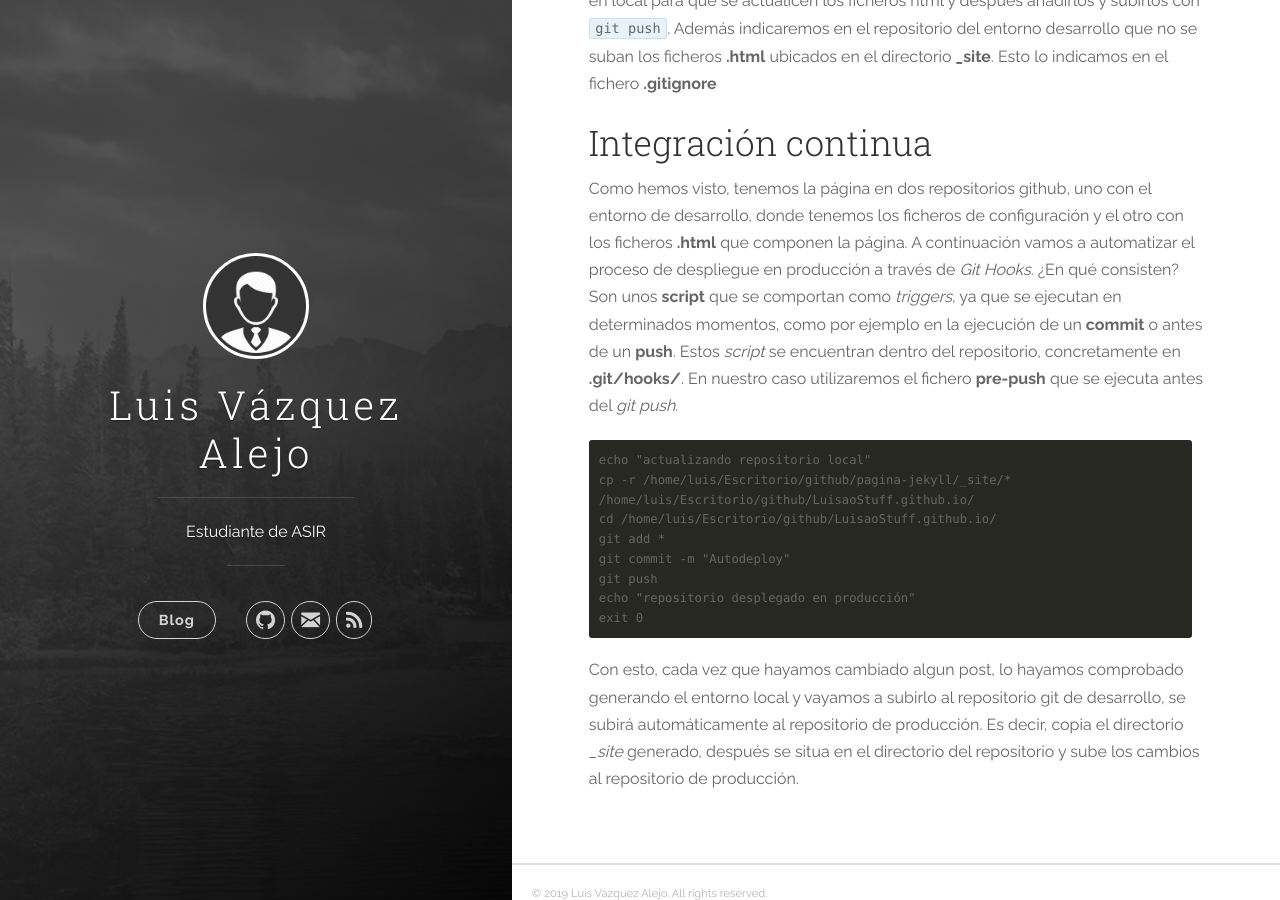
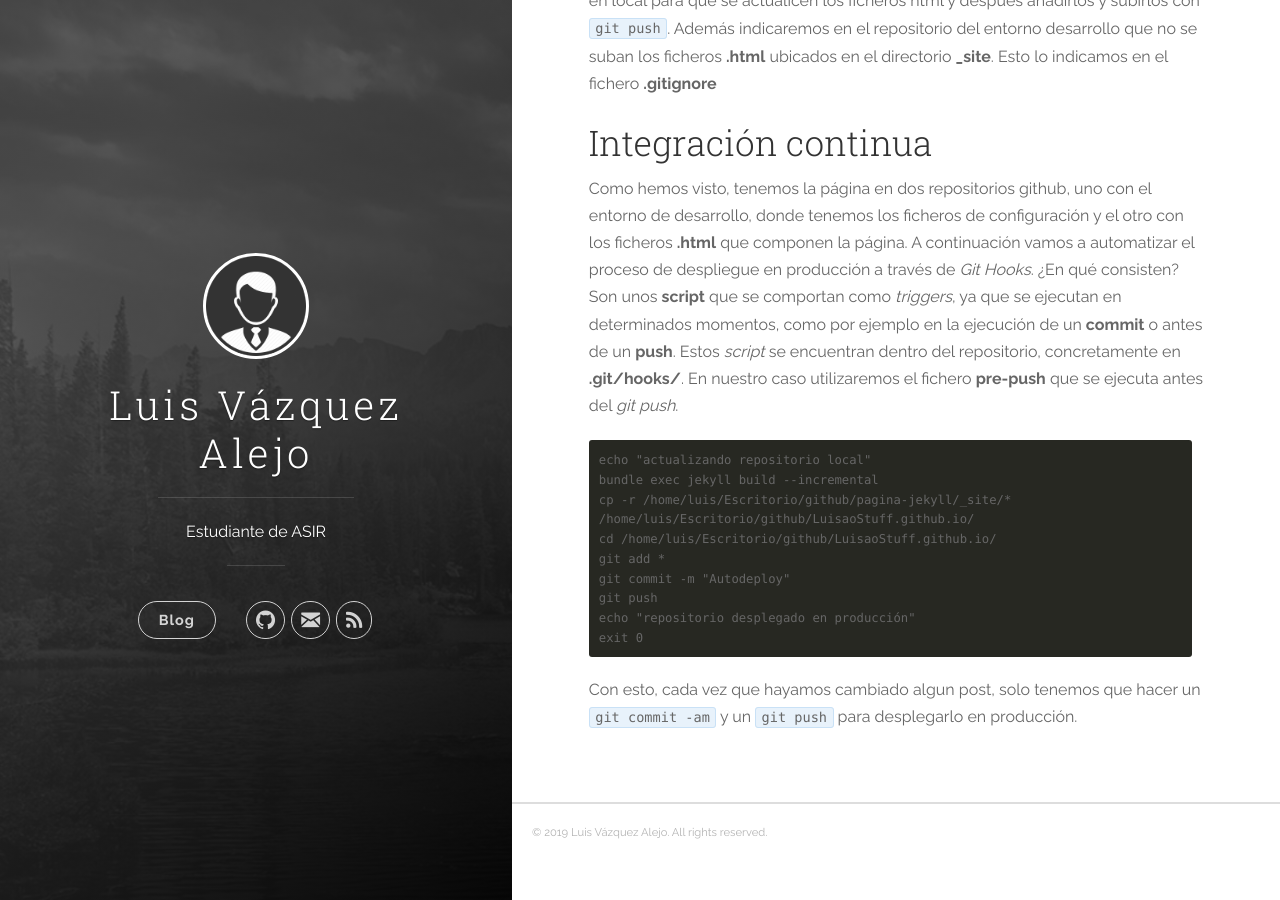
Before and after one commit to LuisaoStuff/blog, a Jekyll site: the page built from _posts/2019-10-02-Publicación-con-Github-Pages.markdown, in a window 1280 px wide and 900 px high, scrolled down 2200 px. Built offline with Jekyll 4.4.1, drawn with Linux system fonts in a browser that asks for light colours.

Commit message:
probando hooks

````diff
--- a/_posts/2019-10-02-Publicación-con-Github-Pages.markdown
+++ b/_posts/2019-10-02-Publicación-con-Github-Pages.markdown
@@ -36,6 +36,7 @@ Como hemos visto, tenemos la página en dos repositorios github, uno con el ento
 En nuestro caso utilizaremos el fichero **pre-push** que se ejecuta antes del *git push*.
 ```
 echo "actualizando repositorio local"
+bundle exec jekyll build --incremental
 cp -r /home/luis/Escritorio/github/pagina-jekyll/_site/* /home/luis/Escritorio/github/LuisaoStuff.github.io/
 cd /home/luis/Escritorio/github/LuisaoStuff.github.io/
 git add *
@@ -44,4 +45,4 @@ git push
 echo "repositorio desplegado en producción"
 exit 0
 ```
-Con esto, cada vez que hayamos cambiado algun post, lo hayamos comprobado generando el entorno local y vayamos a subirlo al repositorio git de desarrollo, se subirá automáticamente al repositorio de producción. Es decir, copia el directorio *_site* generado, después se situa en el directorio del repositorio y sube los cambios al repositorio de producción.
+Con esto, cada vez que hayamos cambiado algun post, solo tenemos que hacer un `git commit -am` y un `git push` para desplegarlo en producción.
````
